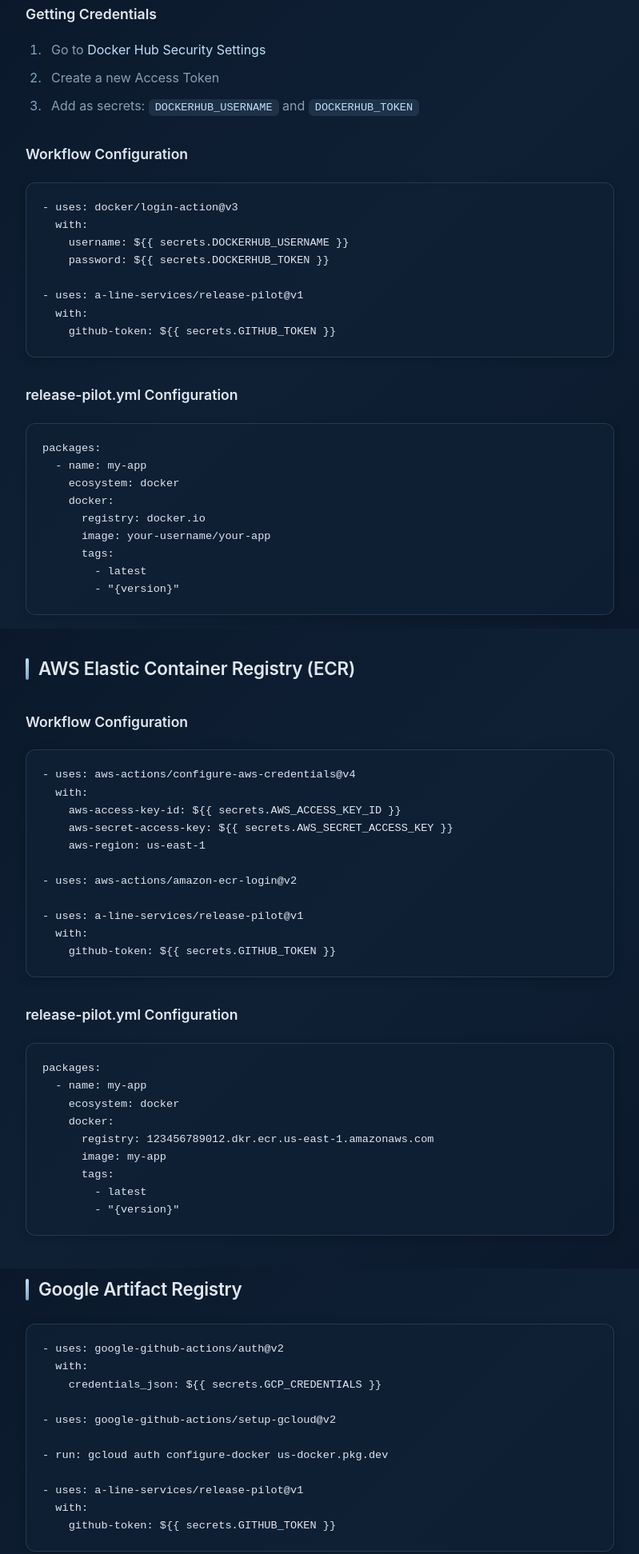
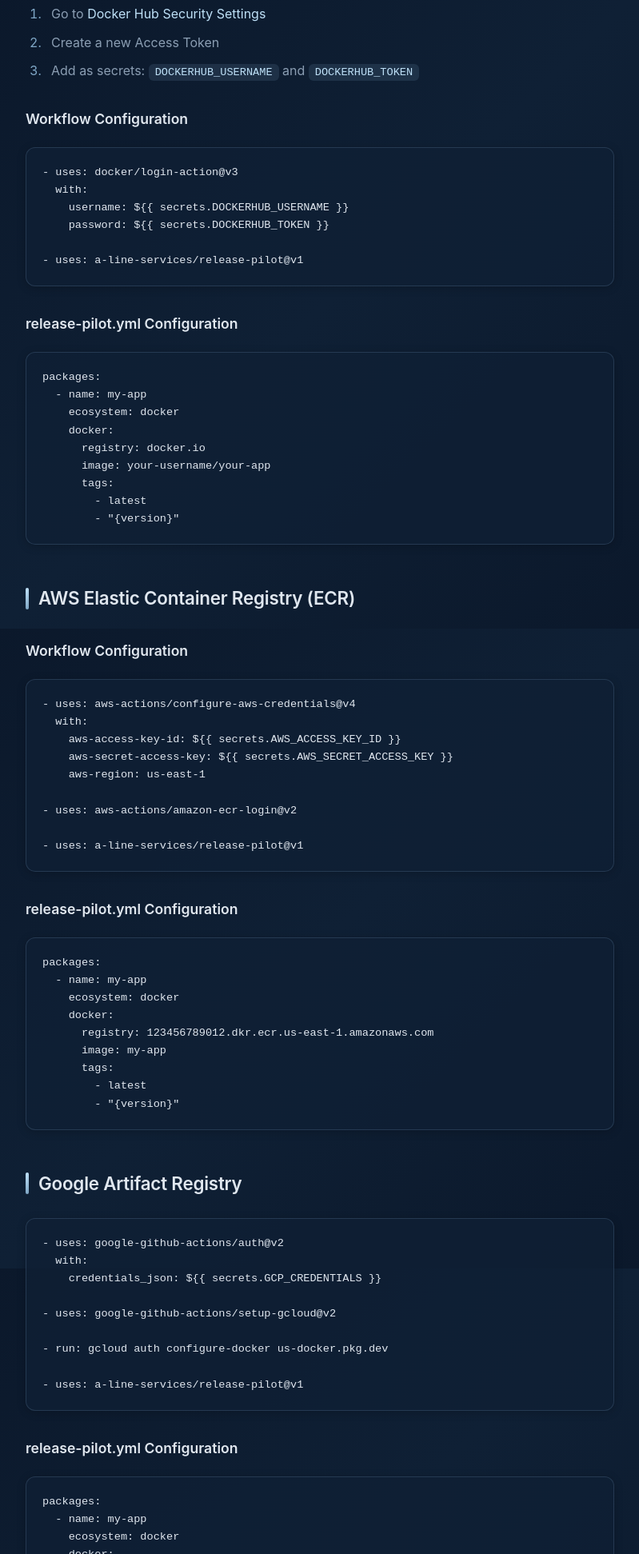
Before and after one commit to A-Line-Services/release-pilot, a website: page docs/authentication/docker.html in a window 1280 px wide. Shown: the part 1614-3557 px from the top of the page at 80% size, without its empty margins (240-1039 px from the left). Drawn offline with Linux system fonts and the light colour scheme.

Commit message:
docs: remove redundant github-token from auth docs

```diff
--- a/docs/authentication/docker.html
+++ b/docs/authentication/docker.html
@@ -45,9 +45,7 @@ jobs:
           username: ${{ github.actor }}
           password: ${{ secrets.GITHUB_TOKEN }}
 
-      - uses: a-line-services/release-pilot@v1
-        with:
-          github-token: ${{ secrets.GITHUB_TOKEN }}</code></pre>
+      - uses: a-line-services/release-pilot@v1</code></pre>
 
     <h3>release-pilot.yml Configuration</h3>
     <pre><code>packages:
@@ -79,9 +77,7 @@ jobs:
     username: ${{ secrets.DOCKERHUB_USERNAME }}
     password: ${{ secrets.DOCKERHUB_TOKEN }}
 
-- uses: a-line-services/release-pilot@v1
-  with:
-    github-token: ${{ secrets.GITHUB_TOKEN }}</code></pre>
+- uses: a-line-services/release-pilot@v1</code></pre>
 
     <h3>release-pilot.yml Configuration</h3>
     <pre><code>packages:
@@ -105,9 +101,7 @@ jobs:
 
 - uses: aws-actions/amazon-ecr-login@v2
 
-- uses: a-line-services/release-pilot@v1
-  with:
-    github-token: ${{ secrets.GITHUB_TOKEN }}</code></pre>
+- uses: a-line-services/release-pilot@v1</code></pre>
 
     <h3>release-pilot.yml Configuration</h3>
     <pre><code>packages:
@@ -129,9 +123,7 @@ jobs:
 
 - run: gcloud auth configure-docker us-docker.pkg.dev
 
-- uses: a-line-services/release-pilot@v1
-  with:
-    github-token: ${{ secrets.GITHUB_TOKEN }}</code></pre>
+- uses: a-line-services/release-pilot@v1</code></pre>
 
     <h3>release-pilot.yml Configuration</h3>
     <pre><code>packages:
```
Also changed, not shown: docs/authentication/cargo.html (+1 -6 lines), docs/authentication/composer.html (+1 -3 lines), docs/authentication/go.html (+1 -3 lines), docs/authentication/npm.html (+0 -5 lines), docs/authentication/python.html (+1 -7 lines).
